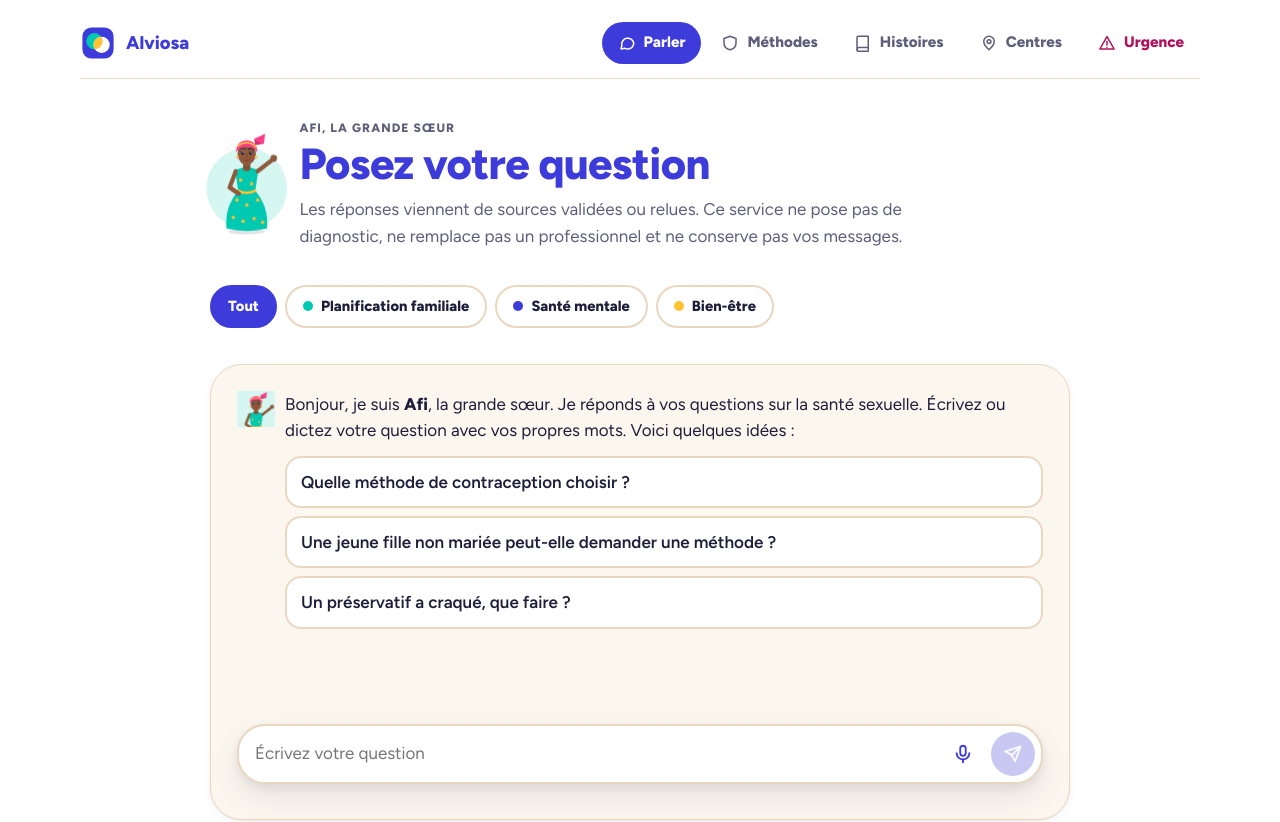
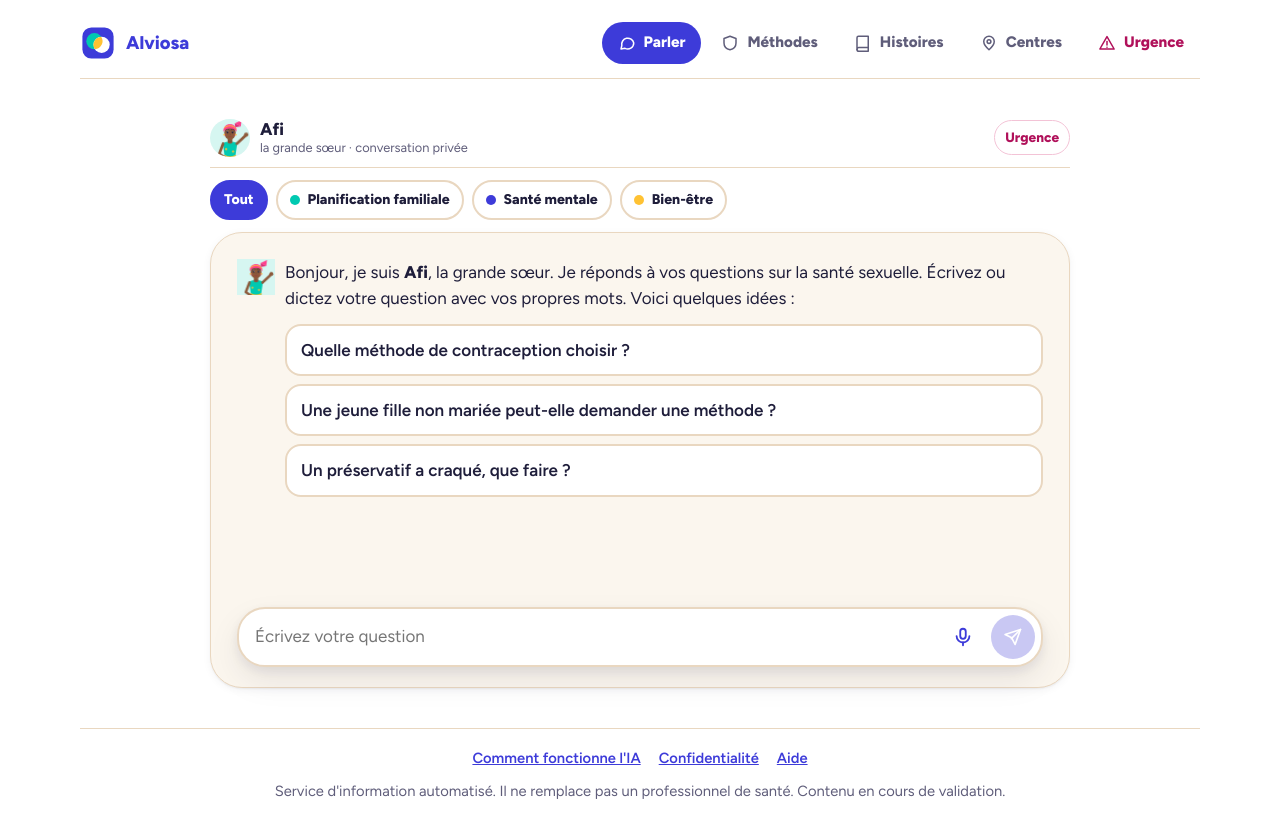
Before and after one commit to immoservislokossa-hue/anonyme, a Next.js app: page /chat in a window 1280 px wide. Shown: the top 822 px of the page. Built offline with nearby package versions, Linux system fonts and the light colour scheme.

Commit message:
Conversation : en-tête compact, sans barre du bas
Co-Authored-By: Claude Sonnet 5.5 <noreply@anthropic.com>
Claude-Session: https://claude.ai/code/session_011Xm7594PGApRwWEHtMXazL

```diff
--- a/app/chat/page.tsx
+++ b/app/chat/page.tsx
@@ -1,7 +1,8 @@
 import type { Metadata } from "next";
+import Link from "next/link";
 import Chat from "@/components/Chat";
+import Silhouette from "@/components/Silhouette";
 import VoieTabs from "@/components/VoieTabs";
-import Silhouette from "@/components/Silhouette";
 import { personaFor } from "@/lib/brand";
 import { isVoie } from "@/lib/domain";
 
@@ -13,22 +14,24 @@ export default async function ChatPage({ searchParams }: { searchParams: Promise
   const persona = personaFor(current);
 
   return (
-    <>
-      <header className="persona-head">
-        <Silhouette voie={current ?? "sexuelle"} size={104} />
-        <div>
-        <p className="eyebrow">
-          {persona.name}, {persona.role}
-        </p>
-        <h1>Posez votre question</h1>
-        <p className="lede">
-          Les réponses viennent de sources validées ou relues. Ce service ne pose pas de diagnostic, ne remplace pas un
-          professionnel et ne conserve pas vos messages.
-        </p>
+    <div className="chat-page">
+      <header className="chat-bar">
+        <Link href="/" className="back" aria-label="Retour à l'accueil">
+          <svg width="22" height="22" viewBox="0 0 24 24" fill="none" stroke="currentColor" strokeWidth="2.4" strokeLinecap="round" strokeLinejoin="round" aria-hidden="true">
+            <path d="M15 5 8 12l7 7" />
+          </svg>
+        </Link>
+        <Silhouette voie={current ?? "sexuelle"} size={40} bust />
+        <div className="chat-who">
+          <strong>{persona.name}</strong>
+          <span>{persona.role} · conversation privée</span>
         </div>
+        <Link href="/urgence" className="chat-urgent">
+          Urgence
+        </Link>
       </header>
       <VoieTabs current={current} basePath="/chat" />
       <Chat key={current ?? "tout"} voie={current} />
-    </>
+    </div>
   );
 }
--- a/app/globals.css
+++ b/app/globals.css
@@ -1944,3 +1944,95 @@ th {
   font-size: 0.85rem;
   font-weight: 700;
 }
+
+/* Conversation : en-tête compact, sans barre du bas */
+.chat-page {
+  display: flex;
+  flex-direction: column;
+  gap: 12px;
+}
+
+.chat-bar {
+  display: flex;
+  align-items: center;
+  gap: 10px;
+  padding-bottom: 10px;
+  border-bottom: 1px solid var(--beige);
+}
+
+.chat-bar .back {
+  display: grid;
+  place-items: center;
+  width: 36px;
+  height: 36px;
+  border-radius: 50%;
+  color: var(--text);
+}
+
+.chat-bar .sil {
+  border-radius: 50%;
+  flex: none;
+}
+
+.chat-who {
+  flex: 1;
+  min-width: 0;
+  display: flex;
+  flex-direction: column;
+  line-height: 1.25;
+}
+
+.chat-who span {
+  color: var(--muted);
+  font-size: 0.8rem;
+}
+
+.chat-urgent {
+  color: #b0105a;
+  font-size: 0.85rem;
+  font-weight: 800;
+  text-decoration: none;
+  padding: 6px 10px;
+  border: 1px solid #f3c3d6;
+  border-radius: 999px;
+}
+
+.chat-page .tabs {
+  flex-wrap: nowrap;
+  overflow-x: auto;
+  scrollbar-width: none;
+  margin-inline: -16px;
+  padding-inline: 16px;
+}
+
+.chat-page .tabs::-webkit-scrollbar {
+  display: none;
+}
+
+.chat-page .tab {
+  flex: none;
+  white-space: nowrap;
+  padding: 7px 12px;
+  font-size: 0.88rem;
+}
+
+@media (max-width: 899px) {
+  .page:has(.chat-page) .topbar,
+  .page:has(.chat-page) .footer {
+    display: none;
+  }
+
+  body:has(.chat-page) {
+    padding-bottom: 16px;
+  }
+
+  .chat-page .composer {
+    bottom: calc(8px + env(safe-area-inset-bottom, 0px));
+  }
+}
+
+@media (min-width: 900px) {
+  .chat-bar .back {
+    display: none;
+  }
+}
--- a/components/BottomNav.tsx
+++ b/components/BottomNav.tsx
@@ -14,6 +14,9 @@ const items: { href: string; label: string; icon: IconName }[] = [
 
 export default function BottomNav() {
   const pathname = usePathname();
+
+  // Dans la conversation, la barre du bas laisse la place à la zone de saisie.
+  if (pathname.startsWith("/chat")) return null;
 
   return (
     <nav className="bottom-nav" aria-label="Navigation principale">
```
